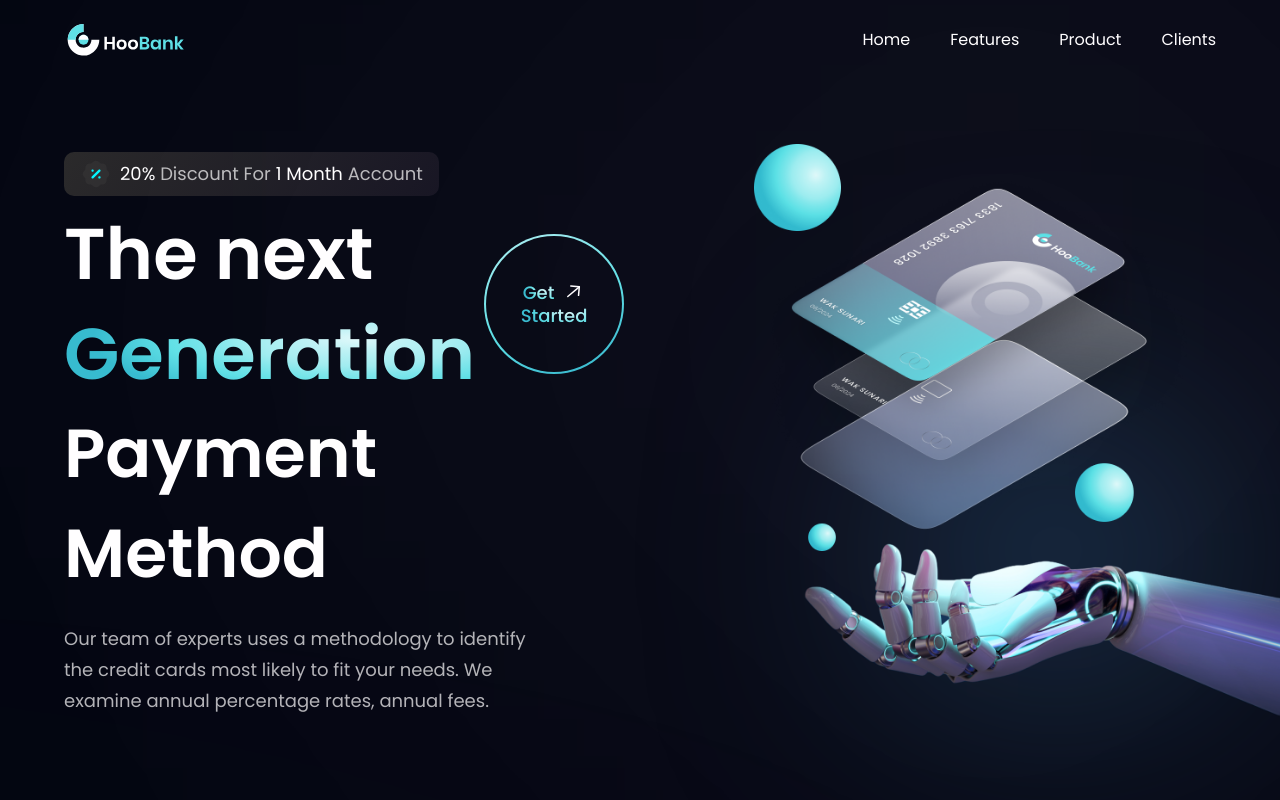
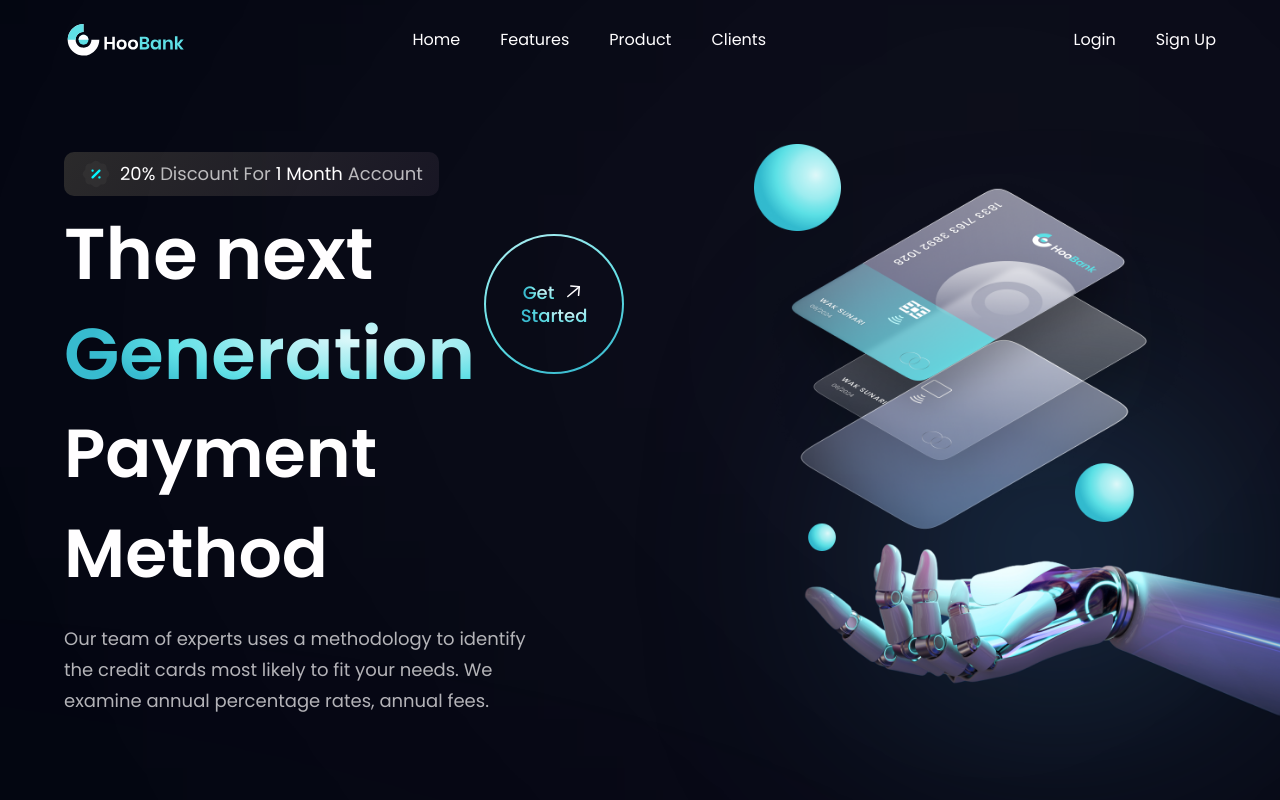
Before and after one commit to Amandeep4567/bank_modern_app, a React (Vite) app in the folder bank_modern_app/: page / in a window 1280 px wide. Shown: the top 800 px of the page. Built offline with nearby package versions, Linux system fonts and the light colour scheme.

Commit message:
navbar ui modified

```diff
--- a/bank_modern_app/src/components/Navbar.jsx
+++ b/bank_modern_app/src/components/Navbar.jsx
@@ -1,6 +1,7 @@
 import { useState } from "react";
 import { close, logo, menu } from "../assets";
-import { navLinks } from "../constants";
+import { navLinks,logs} from "../constants";
+
 
 const Navbar = () => {
   const [toggle, setToggle] = useState(false);
@@ -8,12 +9,25 @@
   return (
     <nav className="w-full flex py-6 justify-between items-center navbar">
       <img src={logo} alt="hoobank" className="w-[124px] h-[32px]" />
-      <ul className="list-none sm:flex hidden justify-end items-center flex-1">
+      <ul className="list-none sm:flex hidden justify-end items-center flex-1 sm:ml-32 ">
         {navLinks.map((nav, index) => (
           <li
             key={nav.id}
             className={`font-poppins font-normal cursor-pointer text-[16px] ${
               index === navLinks.length - 1 ? "mr-0" : "mr-10"
+            } text-white`}
+          >
+            <a href={`#${nav.id}`}>{nav.title}</a>
+          </li>
+        ))}
+      </ul>
+
+      <ul className="list-none sm:flex hidden justify-end items-center flex-1">
+        {logs.map((nav, index) => (
+          <li
+            key={nav.id}
+            className={`font-poppins font-normal cursor-pointer text-[16px] ${
+              index === logs.length - 1 ? "mr-0" : "mr-10"
             } text-white`}
           >
             <a href={`#${nav.id}`}>{nav.title}</a>
--- a/bank_modern_app/src/constants/index.js
+++ b/bank_modern_app/src/constants/index.js
@@ -33,6 +33,17 @@
     title: "Clients",
   },
 ];
+
+export const logs = [
+  {
+    id: "Login",
+    title: "Login",
+  },
+  {
+    id: "Sign Up",
+    title: "Sign Up",
+  },
+]
 
 export const features = [
   {
```
